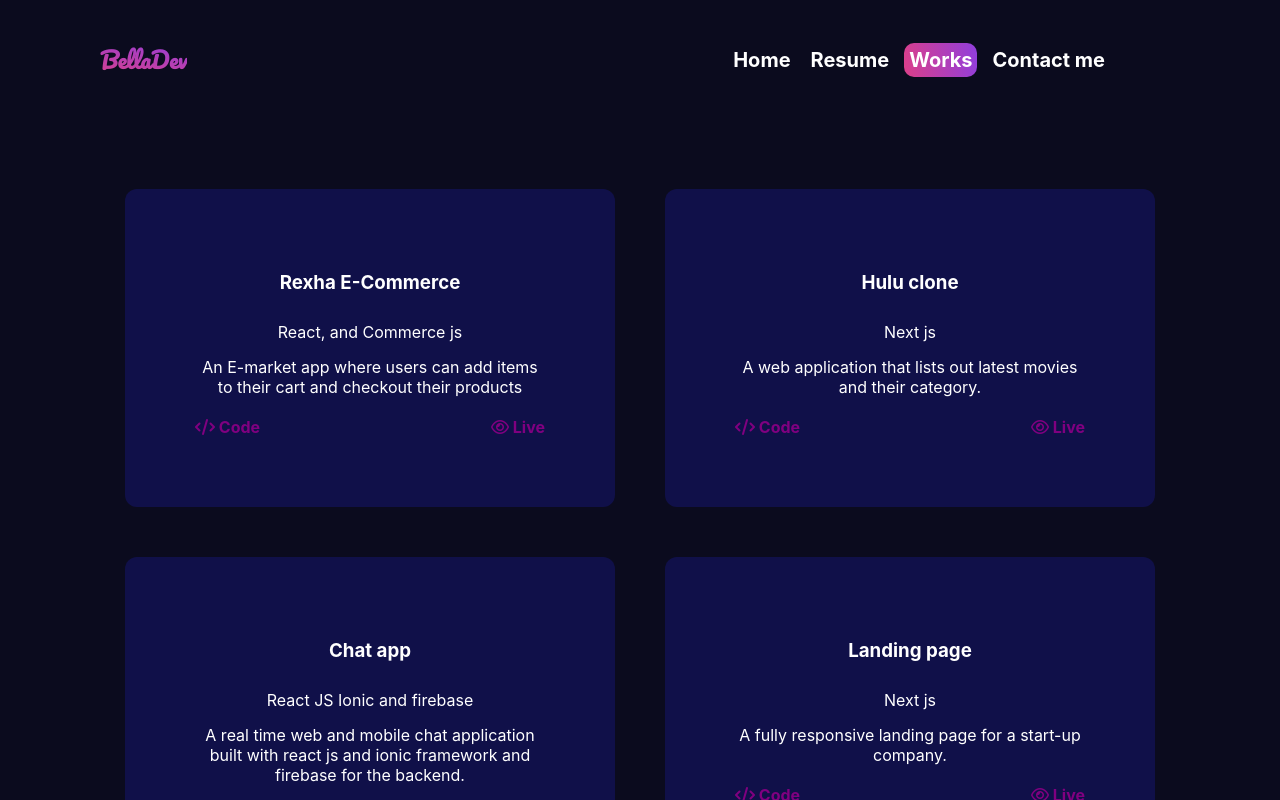
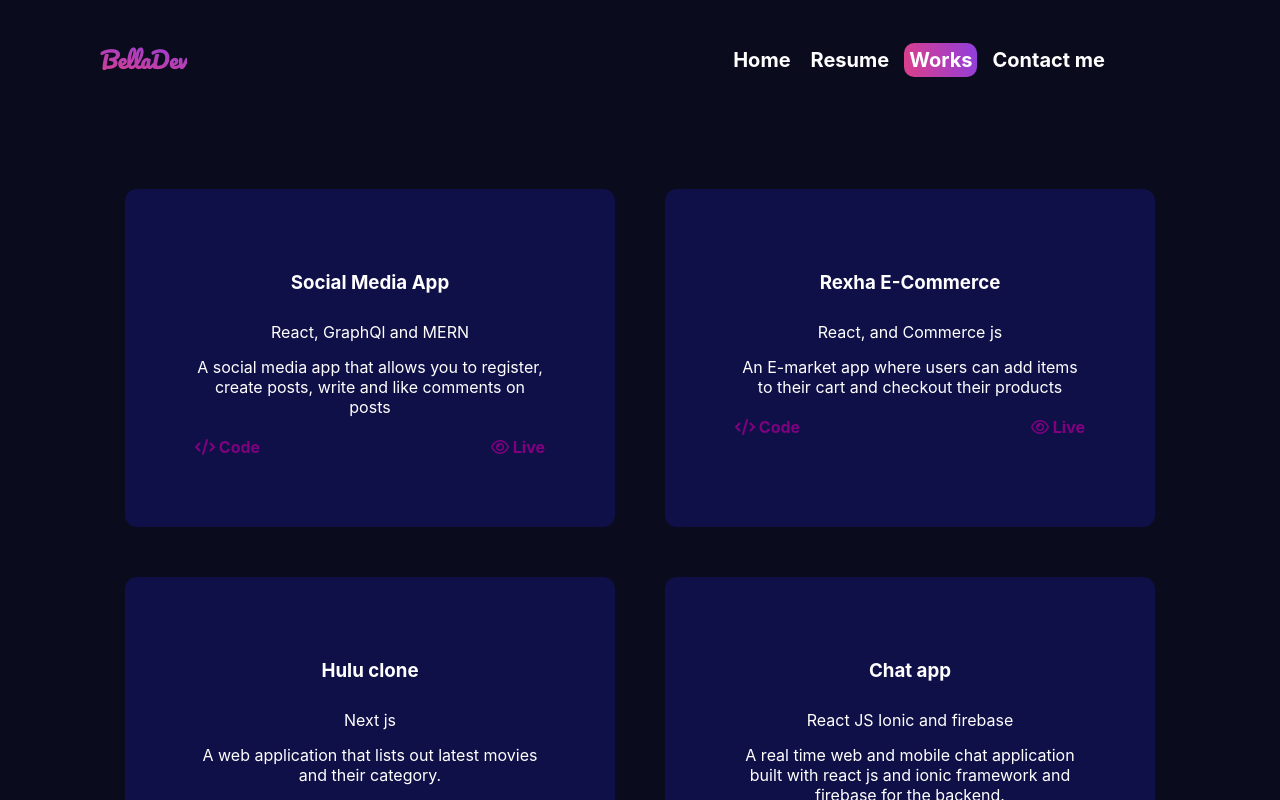
Before and after one commit to bellatrick/portfolio, a React (Create React App) app: page /works in a window 1280 px wide. Shown: the top 800 px of the page. Built offline with nearby package versions, Linux system fonts and the light colour scheme.

Commit message:
added new project

```diff
--- a/src/Components/Home/style.css
+++ b/src/Components/Home/style.css
@@ -31,10 +31,7 @@
 .header{
     margin: 30px auto;
 }
-.title p{
 
-    font-family: cursive;
-}
 .title h6{
    line-height: 40px;
 }
@@ -48,6 +45,10 @@
 .title h6{
     max-width: 600px;
 }
+.title p{
+
+    font-family: cursive;
+}
 .img img{
     width: 60%;
     height: 60%;
--- a/src/Components/MyWorks/works.js
+++ b/src/Components/MyWorks/works.js
@@ -5,10 +5,16 @@ import './styles.css'
 const works = () => {
     return (
         <div className='works'>
+          <Work name={'Social Media App'}
+                language={'React, GraphQl and MERN'}
+                description={'A social media app that allows you to register, create posts, write and like comments on posts'}
+                live={"https://belladevsocials.netlify.app"}
+                code={'https://github.com/bellatrick/merng-client'}
+          />
             <Work name={'Rexha E-Commerce'}
                 language={'React, and Commerce js'}
                 description={'An E-market app where users can add items to their cart and checkout their products'}
-                live={"https://rexhagroup.netlify.app"}
+                live={"https://rexagroup.netlify.app"}
                 code={'https://github.com/bellatrick/react-ecommerce'}
           />
            <Work name={'Hulu clone'}
```
